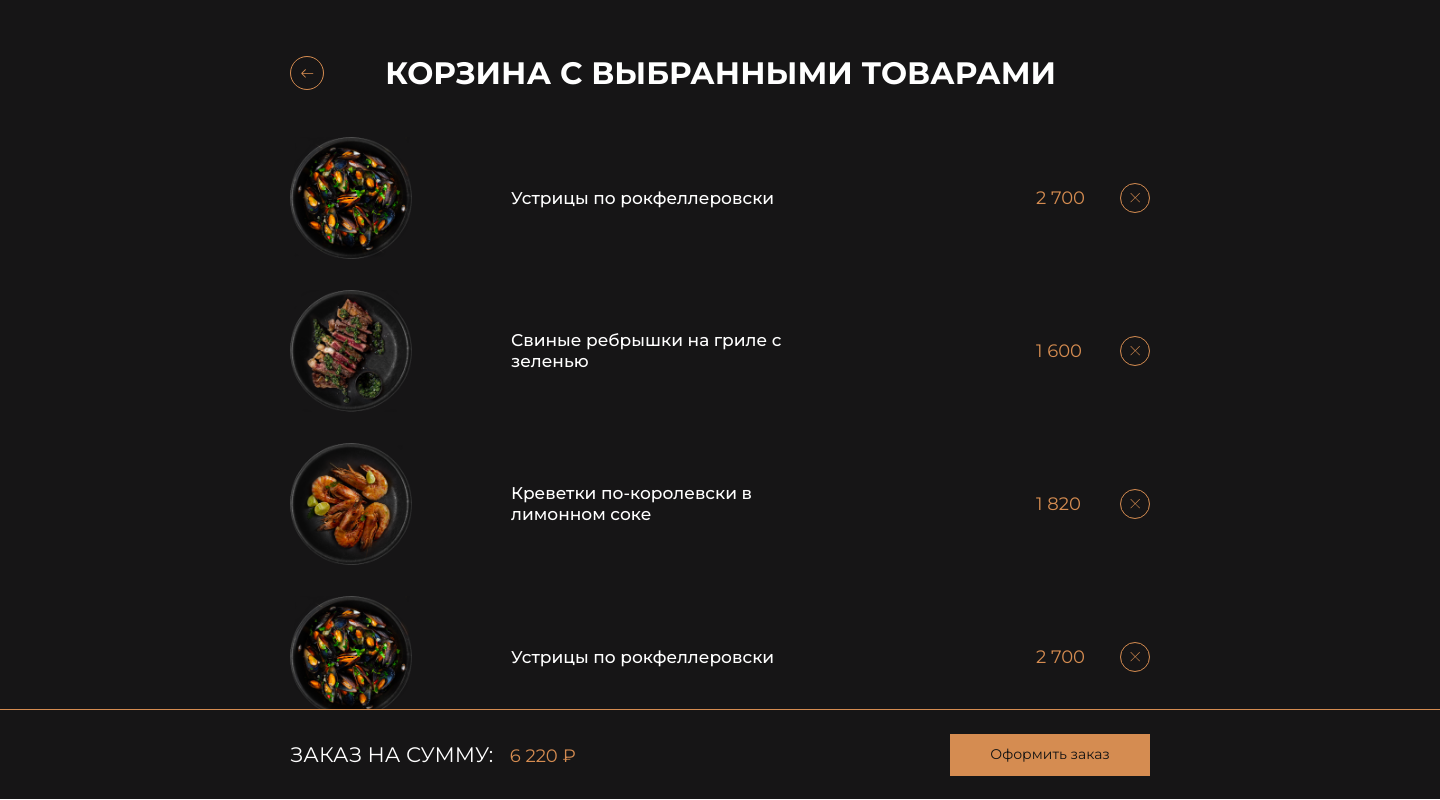
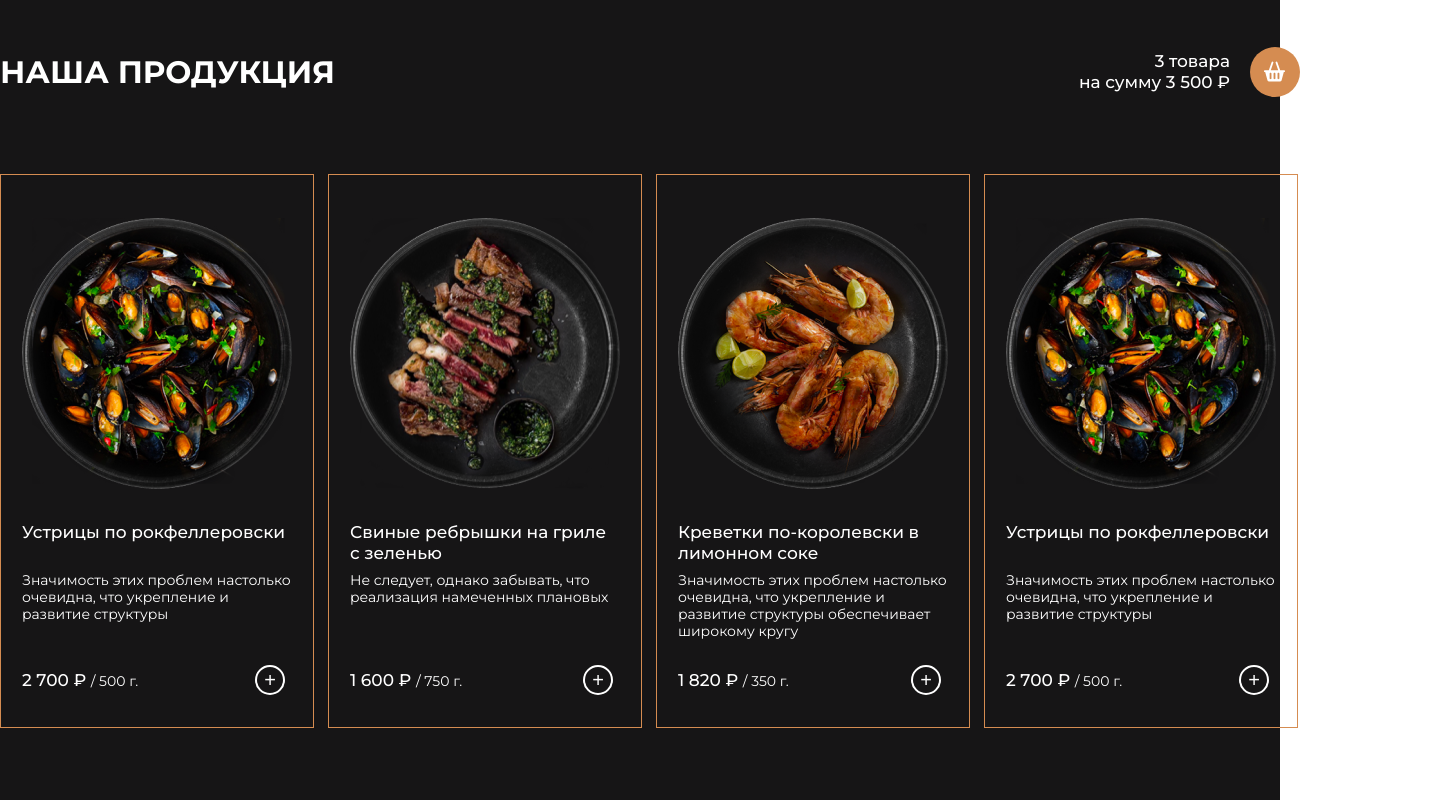
Before and after one commit to angelinaivanova16/food-delivery, a React (Create React App) app: page /#/products in a window 1280 px wide. Shown: the whole page, 1440 px wide, since content can reach past the window. Built offline with nearby package versions, Linux system fonts and the light colour scheme.

Commit message:
fix routing

```diff
--- a/src/App.js
+++ b/src/App.js
@@ -1,12 +1,11 @@
 import './reset.css'
-// import Products from './pages/products';
-import Basket from './pages/basket';
+// import { Outlet, Link } from "react-router-dom";
+import Products from './pages/products';
 
 function App() {
   return (
     <div className='App'>
-      {/* <Products /> */}
-      <Basket />
+      <Products />
     </div>
   );
 }
--- a/src/pages/basket/basket.css
+++ b/src/pages/basket/basket.css
@@ -8,7 +8,7 @@
  }
 
 .basket-container {
-  width: 1440px;
+  /* width: 1440px; */
   margin: 0 auto;
   background-color: #161516;
 }
@@ -59,16 +59,17 @@
 
 .basket-list::-webkit-scrollbar {
   width: 2px;
-  background-color: #D58C51;
+  background-color: transparent;
+  padding-left: 5px;
 }
 
 .basket-list::-webkit-scrollbar-thumb {
-  background-color: #FFFFFF;
+  background-color: transparent;
   border-radius: 10px;
 }
 
 .basket-line {
-  width: 1440px;
+  /* width: 1440px; */
   height: 1px;
   border: none;
   color: #D58C51;
--- a/src/pages/basket/index.jsx
+++ b/src/pages/basket/index.jsx
@@ -2,13 +2,14 @@ import './basket.css'
 import CardBasket from '../../components/elements/cardBasket';
 import { products } from '../../products';
 import Button from '../../components/ui/button';
+import { Link } from "react-router-dom";
 
 function Basket () {
   return (
     <div className='basket-container'>
       <div className='basket-wrapper'>
         <header className='basket-header'>
-          <div className='basket-arrow'></div>
+          <Link to={'/products'}><div className='basket-arrow'></div></Link>
           <h1 className='basket-title'>Корзина с выбранными товарами</h1>
         </header>
 
--- a/src/pages/products/index.jsx
+++ b/src/pages/products/index.jsx
@@ -1,6 +1,7 @@
 import './products.css'
 import { products } from '../../products';
 import Card from '../../components/elements/card';
+import { Link } from "react-router-dom";
 
 function Products () {
   return (
@@ -13,7 +14,9 @@ function Products () {
               <p>3 товара</p>
               <p>на сумму 3 500 ₽</p>
             </div>
-            <div className='header-basket-image'></div>
+            <Link to={'/basket'}>
+              <div className='header-basket-image'></div>
+            </Link>
           </div>
         </header>
 
```
